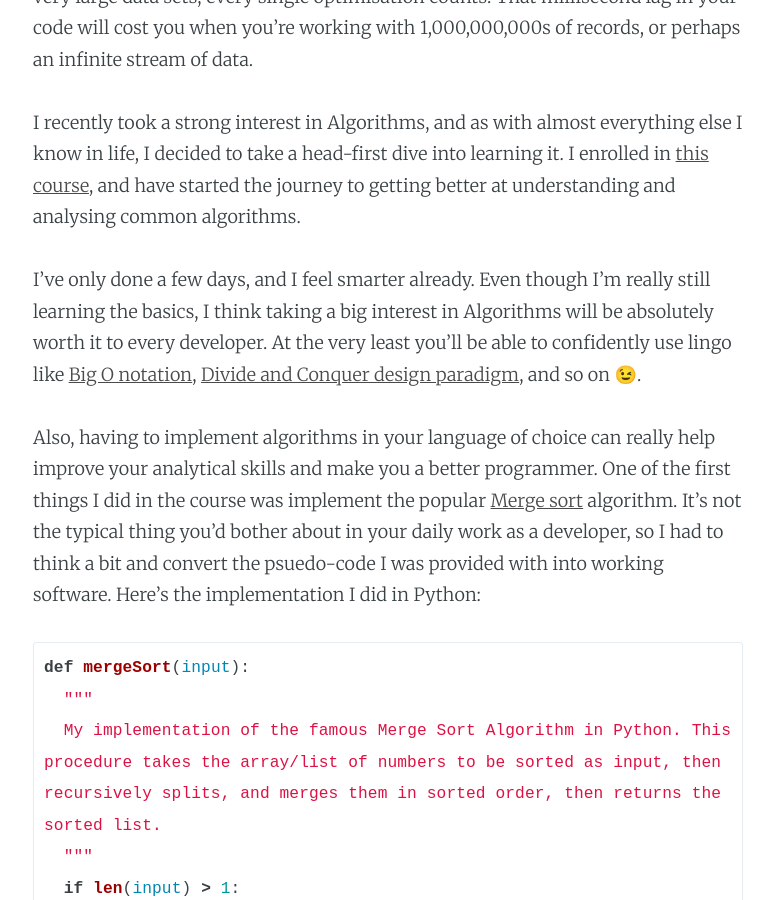
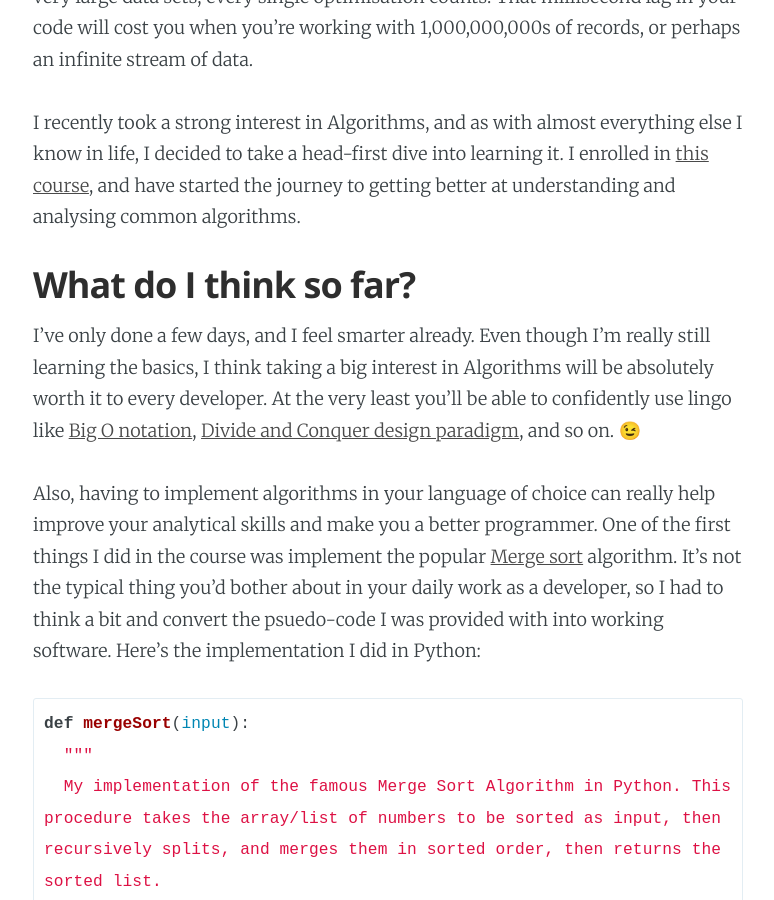
Before and after one commit to olayinkaos/olayinkaos.github.com, a Jekyll site: the page built from _posts/2017-09-07-algorithms-can-be-fun.markdown, in a window 1280 px wide and 900 px high, scrolled down 468 px. Shown: the whole window, without its empty margins (252-1026 px from the left). Built offline with Jekyll 4.4.1, drawn with Linux system fonts in a browser that asks for light colours; comment, search, counter and statistics services are not loaded.

Commit message:
minor fixes to algoriths article

```diff
--- a/_posts/2017-09-07-algorithms-can-be-fun.markdown
+++ b/_posts/2017-09-07-algorithms-can-be-fun.markdown
@@ -14,7 +14,10 @@ You see, when you work on the small stuff it's fine, but when you start building
 
 I recently took a strong interest in Algorithms, and as with almost everything else I know in life, I decided to take a head-first dive into learning it. I enrolled in [this course](https://www.coursera.org/specializations/algorithms), and have started the journey to getting better at understanding and analysing common algorithms.
 
-I've only done a few days, and I feel smarter already. Even though I'm really still learning the basics, I think taking a big interest in Algorithms will be absolutely worth it to every developer. At the very least you'll be able to confidently use lingo like [Big O notation](https://en.wikipedia.org/wiki/Big_O_notation), [Divide and Conquer design paradigm](https://en.wikipedia.org/wiki/Divide_and_conquer_algorithm), and so on 😉.
+
+## What do I think so far?
+
+I've only done a few days, and I feel smarter already. Even though I'm really still learning the basics, I think taking a big interest in Algorithms will be absolutely worth it to every developer. At the very least you'll be able to confidently use lingo like [Big O notation](https://en.wikipedia.org/wiki/Big_O_notation), [Divide and Conquer design paradigm](https://en.wikipedia.org/wiki/Divide_and_conquer_algorithm), and so on. 😉
 
 Also, having to implement algorithms in your language of choice can really help improve your analytical skills and make you a better programmer. One of the first things I did in the course was implement the popular [Merge sort](https://en.wikipedia.org/wiki/Merge_sort) algorithm. It's not the typical thing you'd bother about in your daily work as a developer, so I had to think a bit and convert the psuedo-code I was provided with into working software. Here's the implementation I did in Python:
 
```
